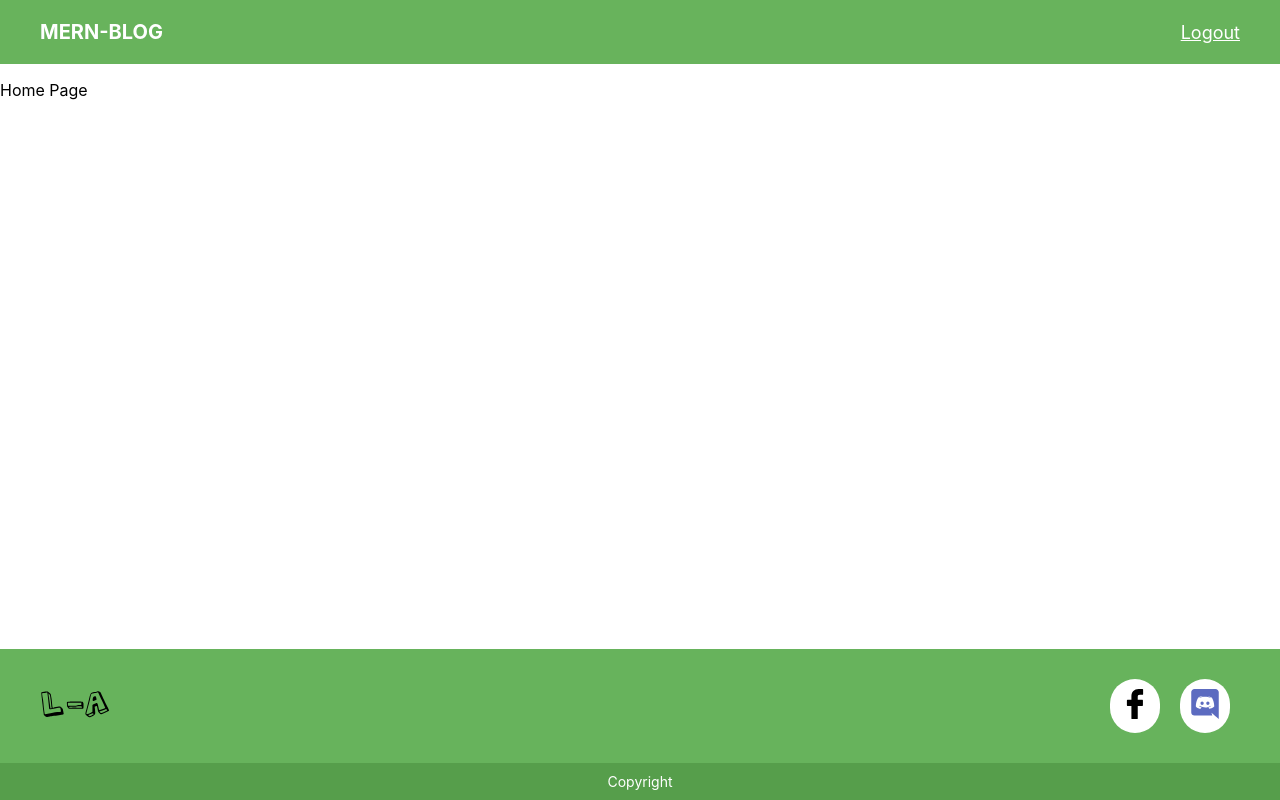
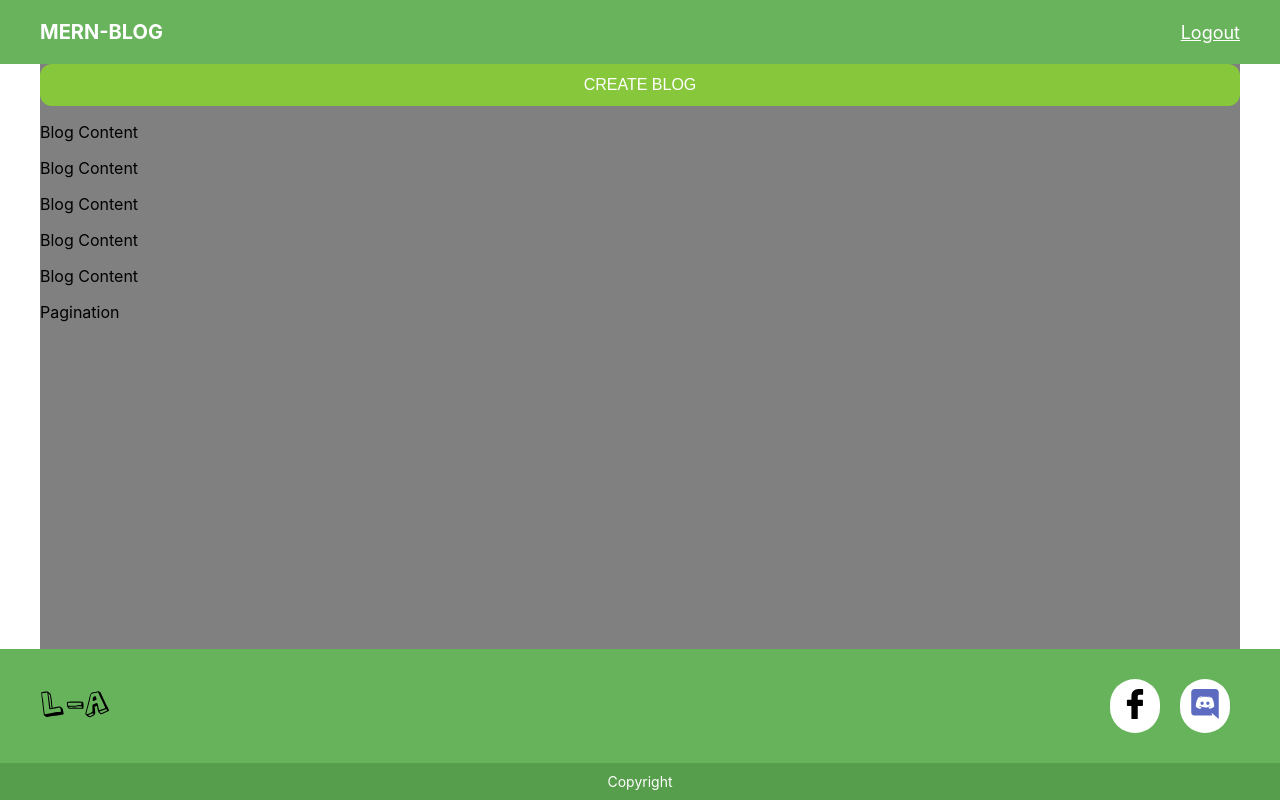
Before and after one commit to lejaaprianza/LATIHAN-MERN, a React (Create React App) app in the folder mern-leja/: page / in a window 1280 px wide. Built offline with nearby package versions, Linux system fonts and the light colour scheme.

Commit message:
update code

```diff
--- a/mern-leja/src/pages/Home/index.js
+++ b/mern-leja/src/pages/Home/index.js
@@ -1,9 +1,20 @@
 import React from 'react'
-
+import {Button} from "../../components";
+// tutorial 11, menit 2.50
 const Home = () => {
     return (
         <div>
-            <p>Home Page</p>
+            <div>
+                <Button title="create blog"/>
+            </div>
+
+            <p>Blog Content</p>
+            <p>Blog Content</p>
+            <p>Blog Content</p>
+            <p>Blog Content</p>
+            <p>Blog Content</p>
+            <p>Pagination</p>
+
         </div>
     )
 }
--- a/mern-leja/src/pages/MainApp/index.js
+++ b/mern-leja/src/pages/MainApp/index.js
@@ -7,7 +7,6 @@ import Home from '../Home'
 import './mainApp.scss'
 
 const MainApp = () => {
-    // menit 8.06, tutorial 10
     return (
         <div className="main-app-wrapper">
             <div className="header-wrapper">
--- a/mern-leja/src/pages/MainApp/mainApp.scss
+++ b/mern-leja/src/pages/MainApp/mainApp.scss
@@ -4,5 +4,10 @@
   height: 100vh;
   .content-wrapper {
     flex: 1;
+    max-width: 1200px;
+    background-color: grey;
+    margin: auto;
+    width: 100%;
+    flex: 1s;
   }
 }
```
